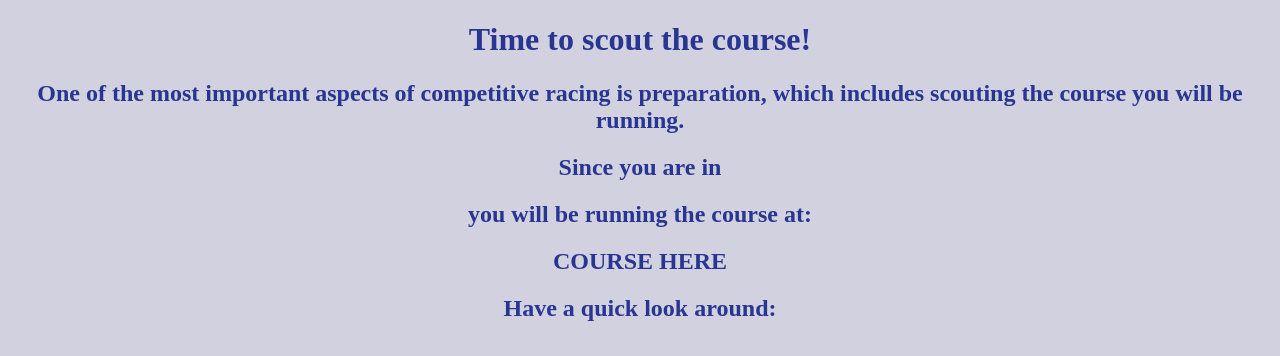
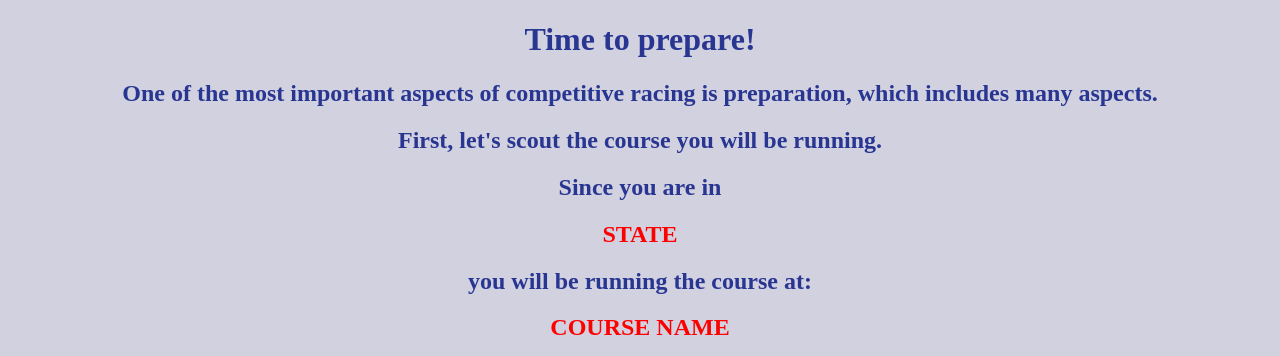
Before and after one commit to cmvallat/426_Final, a PHP site: page /scouting.html in a window 1280 px wide. Shown: the top 356 px of the page. Run offline with PHP 8.4, Linux system fonts and the light colour scheme; some libraries are stand-ins or nearby versions.

Commit message:
css updates and working apis

```diff
--- a/course.js
+++ b/course.js
@@ -28,6 +28,7 @@ $(function getState()
     for(var value of searchParams.values())
     {
         State = value;
+        $("#st").html(State.toUpperCase());
     }
 
 });
@@ -39,6 +40,7 @@ $(function getState()
     //find the state that matches, and then get the course location and name
 
     db = firebase.firestore();
+
     /*
     const matchStates = async () =>
     {
@@ -123,6 +125,7 @@ $(function()
     })
 });
 
+//FINDING THE NEAREST HOSPITAL VIA TRUE WAY PLACES API - ATTEMPT AT API 20 POINTS
 const hospitalURL = 'https://trueway-places.p.rapidapi.com/FindPlacesNearby?location=37.783366%2C-122.402325&language=en&radius=5000&type=hospital';
 $.ajax(
     {
@@ -140,7 +143,7 @@ $.ajax(
             var hop = response.results[0].name;
             $("#nearest").html(hop.toUpperCase());
             var dis = response.results[0].distance;
-            $("#dist").html(dis + " meters away.")
+            $("#dist").html("(" + dis + " meters away.)")
             //console.log(response.results[0].name);
             console.log(response.results[0].distance);
         }
--- a/scouting.html
+++ b/scouting.html
@@ -52,12 +52,13 @@
     -->
 
         <div id="pagetwo">
-            <h1>Time to scout the course!</h1>
-            <h2> One of the most important aspects of competitive racing is preparation, which includes scouting the course you will be running. </h2>
+            <h1>Time to prepare!</h1>
+            <h2> One of the most important aspects of competitive racing is preparation, which includes many aspects. </h2>
+            <h2>First, let's scout the course you will be running. </h2>
             <h2>Since you are in </h2>
-            <h2 id="st"></h2>
+            <h2 id="st" class="header">STATE</h2>
             <h2>you will be running the course at:</h2>
-            <h2 id="crse">COURSE HERE</h2>
+            <h2 id="crse" class="header">COURSE NAME</h2>
             <h2>Have a quick look around:</h2>
             <br>
             <iframe
@@ -74,17 +75,19 @@
              <br> <br>
              <h2>Weather is another big factor that can affect a race. It's always smart to check ahead of time.</h2>
              <h2>On race day:</h2>
-             <h2 id="formone" class="header">WEATHER 1 </h2>
-             <h2 id="formtwo">WEATHER 2 </h2>
-             <h2 id="formthree">WEATHER 3 </h2>
+             <h2 id="formone" class="header">TEMP </h2>
+             <h2 id="formtwo" class="header">CLOUDS </h2>
+             <h2 id="formthree" class="header">WIND </h2>
              <br>
-             <h2>Unfortunately, runners can sometimes get hurt during a race. Be prepared for the worst.</h2>
+             <h2>Unfortunately, runners sometimes get hurt during a race. Be prepared for the worst.</h2>
              <h2>In case of injury, the nearest hospital is:</h2>
              <h2 id="nearest" class="header">HOSPITAL</h2>
              <h2 id="dist" class="header">METERS</h2>
-             <a href="race.html" target="_self">Click to start the race!</a>
-             <br>
-             <a href="index.html" target="_self">Or start over in a different state...</a>
+             <img src="images/hospital.png">
+             <br> <br> <br>
+             <a href="race.html"><button href="race.html" target="_self" class="button">Click to start the race!</button></a>
+             <br> <br>
+             <a href="index.html"><button target="_self" class="button">Or start over in a different state...</button></a>
              <br>
 
 
--- a/style.css
+++ b/style.css
@@ -1,5 +1,20 @@
 .header {
   color: red;
+}
+
+.button{
+  background-color:red;
+  color: white;
+  border: none;
+  padding: 15px 32px;
+  text-align: center;
+  text-decoration: none;
+  display: inline-block;
+  font-size: 16px;
+}
+
+.image{
+  align-self: center;
 }
 
 .class-for-index {
```
Also changed, not shown: game.js (+7 -7 lines), results.html (deleted, +0 -12 lines).
